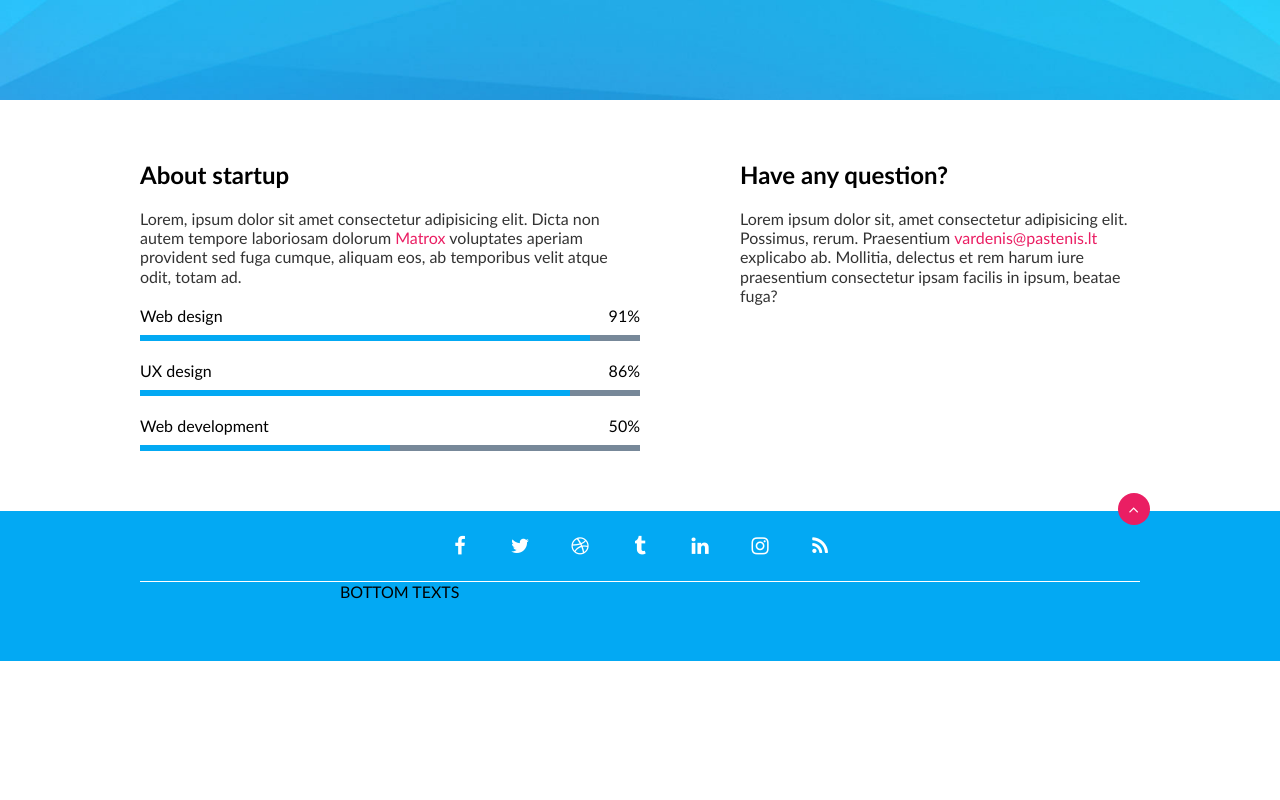
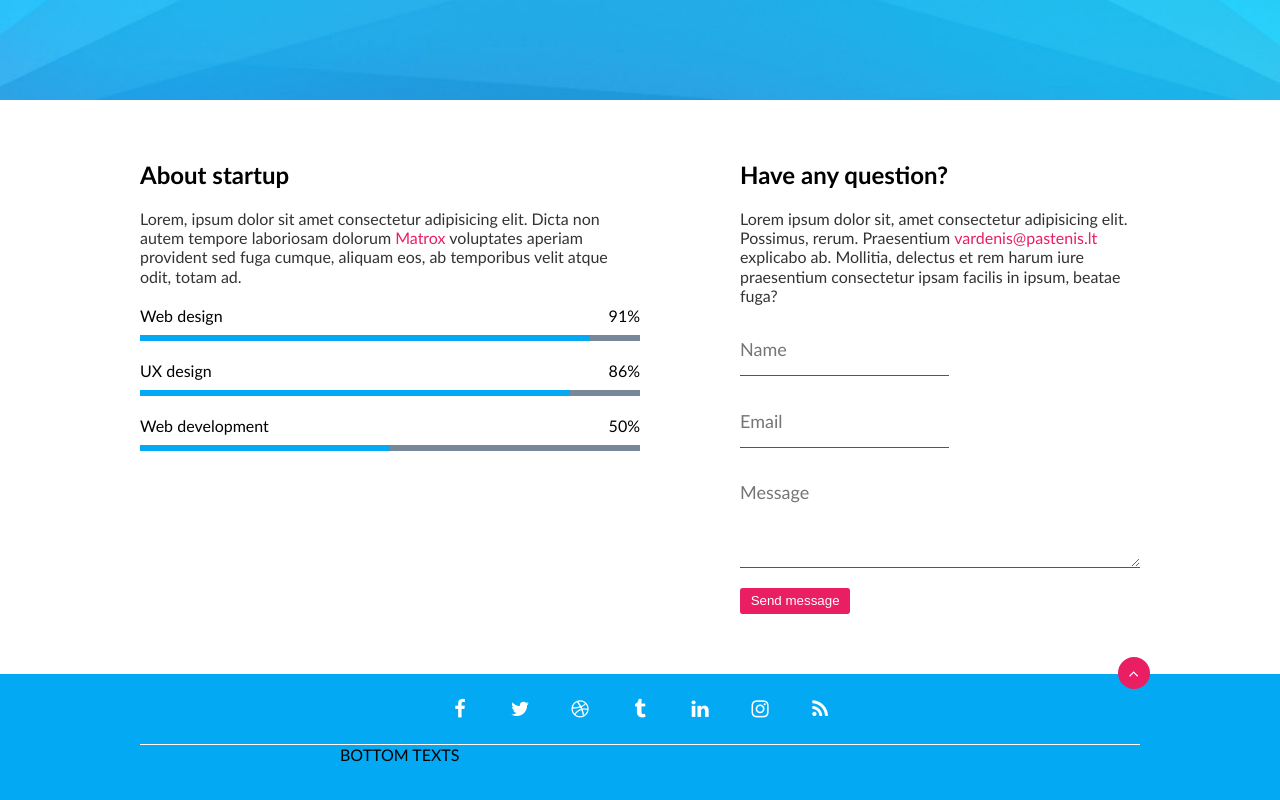
Before and after one commit to KriemiKat/Coming-soon, a website: page index.html in a window 1280 px wide. Shown: the part 700-1500 px from the top of the page. Before the commit the page ends 1361 px from the top, so only its background shows below. Drawn offline with Linux system fonts and the light colour scheme.

Commit message:
Message form

```diff
--- a/index.html
+++ b/index.html
@@ -90,6 +90,15 @@
             <div class="column right-column">
                 <h2>Have any question?</h2>
                 <p>Lorem ipsum dolor sit, amet consectetur adipisicing elit. Possimus, rerum. Praesentium <a href="mailto:vardenis@pastenis.lt">vardenis@pastenis.lt</a> explicabo ab. Mollitia, delectus et rem harum iure praesentium consectetur ipsam facilis in ipsum, beatae fuga?</p>
+
+                <form class="form">
+                <input type="text" placeholder="Name">
+                <input type="text" placeholder="Email">
+                <textarea name="" id="" placeholder="Message"></textarea>
+                <button class="btn" type="submit">Send message</button>
+
+            </form>
+
             </div>
         </div>
     </main>
--- /dev/null
+++ b/main.css/components/form.css
@@ -0,0 +1,33 @@
+.form {
+    display: flex;
+    flex-wrap: wrap;
+    gap: 20px;
+}
+
+.form > input,
+.form > textarea {
+    padding: 0.8em 0;
+    color: gray;
+    font-size: 18px;
+    border: none;
+    line-height: 1.2em;
+    font-family: 'Gill Sans', 'Gill Sans MT', Calibri, 'Trebuchet MS', sans-serif;
+    border-bottom: 1px solid #555;
+}
+
+.form > input {
+    width: (50% - 10px);
+}
+
+.form > textarea {
+    width: 100%;
+    resize: horizontal;
+    min-height: 100px;
+    max-height: 300px;
+}
+
+@media (max-width:1000px){
+.form > input {
+    width: 100%;
+}
+}
--- a/main.css/pages/home.css
+++ b/main.css/pages/home.css
@@ -8,6 +8,7 @@
 @import '../components/clock.css';
 @import '../components/mouse.css';
 @import '../components/progress-bar.css';
+@import '../components/form.css';
 
 /* CUSTOM STYLE BELOW THIS COMMENT LINE */
 
```
